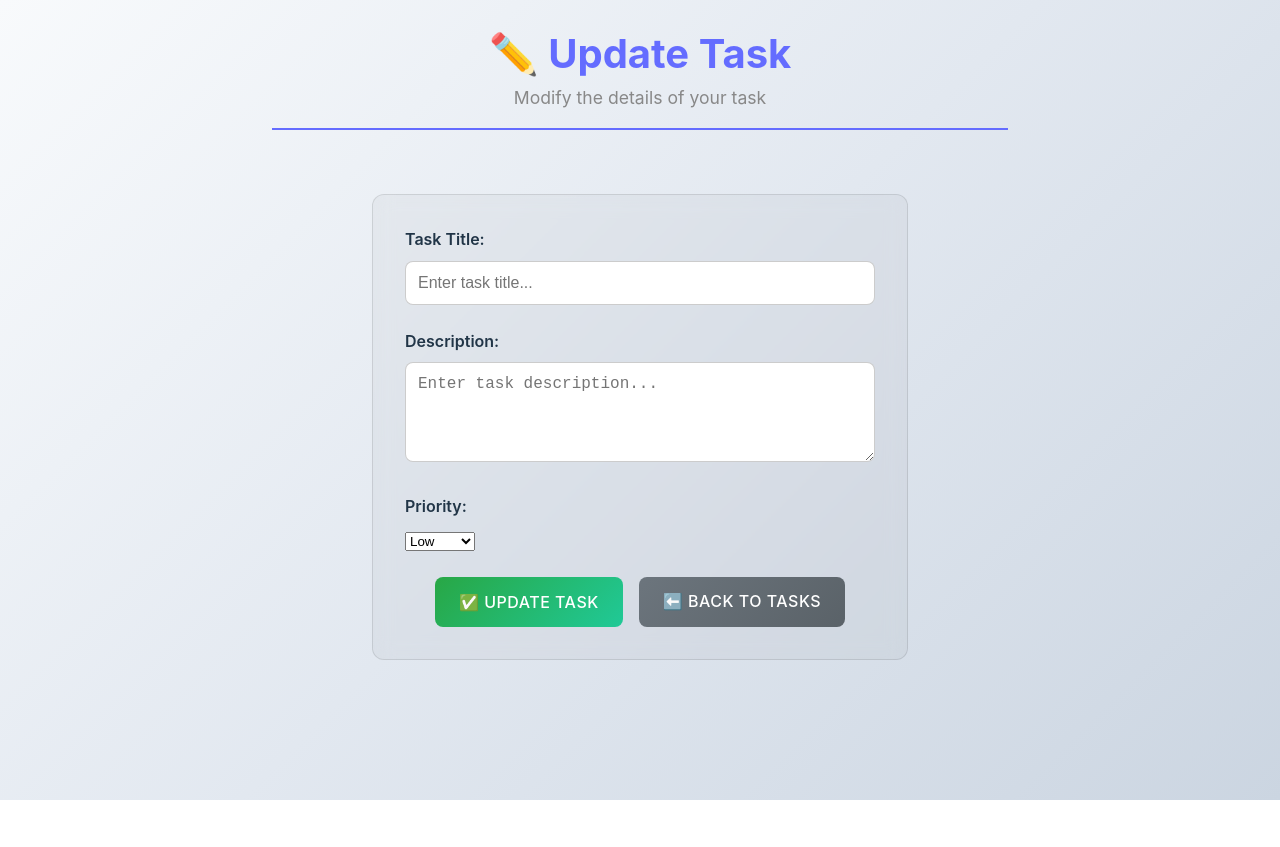
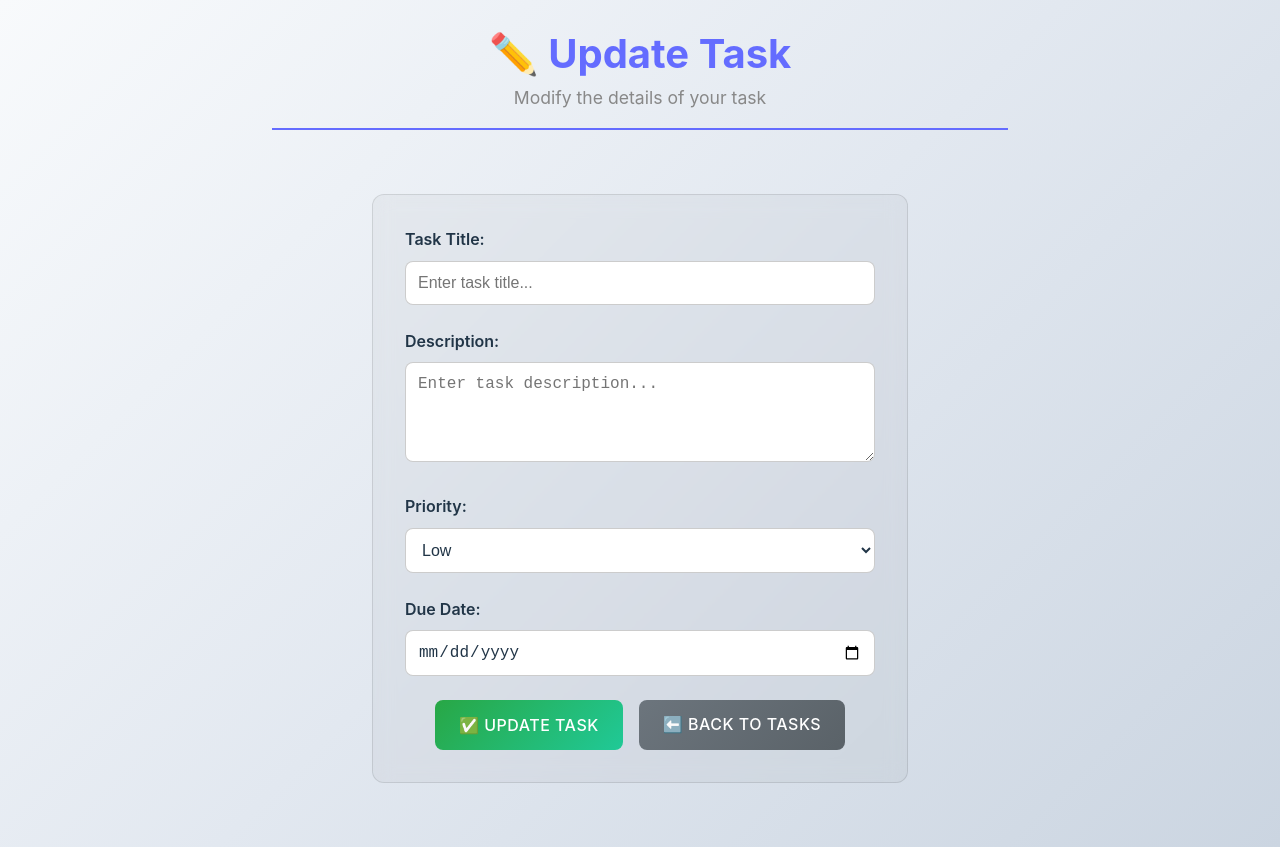
Before and after one commit to ojolisa/MERN-to-do, a React (Vite) app in the folder frontend/: page /update-task/1 in a window 1280 px wide. Before the commit the page ends 800 px from the top, so only its background shows below. Built offline with nearby package versions, Linux system fonts and the light colour scheme; no server answers.

Commit message:
additions

```diff
--- a/frontend/src/App.css
+++ b/frontend/src/App.css
@@ -356,7 +356,8 @@
 }
 
 .form-input,
-.form-textarea {
+.form-textarea,
+.form-select {
   width: 100%;
   padding: 0.75rem;
   border: 1px solid rgba(255, 255, 255, 0.2);
@@ -368,7 +369,8 @@
 }
 
 .form-input:focus,
-.form-textarea:focus {
+.form-textarea:focus,
+.form-select:focus {
   outline: none;
   border-color: #646cff;
   box-shadow: 0 0 0 2px rgba(100, 108, 255, 0.2);
@@ -408,7 +410,8 @@
   }
 
   .form-input,
-  .form-textarea {
+  .form-textarea,
+  .form-select {
     background: white;
     color: #213547;
     border-color: rgba(0, 0, 0, 0.2);
--- a/frontend/src/pages/TaskCreation.jsx
+++ b/frontend/src/pages/TaskCreation.jsx
@@ -11,6 +11,7 @@ function TaskCreation() {
       title: formData.get("title"),
       description: formData.get("description"),
       priority: formData.get("priority"),
+      dueDate: formData.get("dueDate"),
     };
     axios
       .post(`${import.meta.env.VITE_API}/tasks`, newTask)
@@ -61,6 +62,15 @@ function TaskCreation() {
               <option value="high">High</option>
             </select>
           </div>
+          <div className="form-group">
+            <label htmlFor="dueDate">Due Date:</label>
+            <input
+              type="date"
+              id="dueDate"
+              name="dueDate"
+              className="form-input"
+            />
+          </div>
           <div className="form-actions">
             <button type="submit" className="btn btn-success">
               ✅ Create Task
--- a/frontend/src/pages/TaskUpdate.jsx
+++ b/frontend/src/pages/TaskUpdate.jsx
@@ -9,6 +9,7 @@ function TaskUpdate() {
   const [title, setTitle] = useState("");
   const [description, setDescription] = useState("");
   const [priority, setPriority] = useState("low");
+  const [dueDate, setDueDate] = useState("");
 
   useEffect(() => {
     axios
@@ -18,6 +19,7 @@ function TaskUpdate() {
         setTitle(response.data.title || "");
         setDescription(response.data.description || "");
         setPriority(response.data.priority || "low");
+        setDueDate(response.data.dueDate || "");
       })
       .catch((error) => {
         console.error("There was an error fetching the task!", error);
@@ -30,6 +32,7 @@ function TaskUpdate() {
       title: title,
       description: description,
       priority: priority,
+      dueDate: dueDate,
     };
     axios
       .put(`${import.meta.env.VITE_API}/tasks/${id}`, updatedTask)
@@ -90,6 +93,17 @@ function TaskUpdate() {
               <option value="high">High</option>
             </select>
           </div>
+          <div className="form-group">
+            <label htmlFor="dueDate">Due Date:</label>
+            <input
+              type="date"
+              id="dueDate"
+              name="dueDate"
+              value={dueDate}
+              onChange={(e) => setDueDate(e.target.value)}
+              className="form-input"
+            />
+          </div>
           <div className="form-actions">
             <button type="submit" className="btn btn-success">
               ✅ Update Task
```
Also changed, not shown: 1 other file (tests, documents, lock files or other folders).
